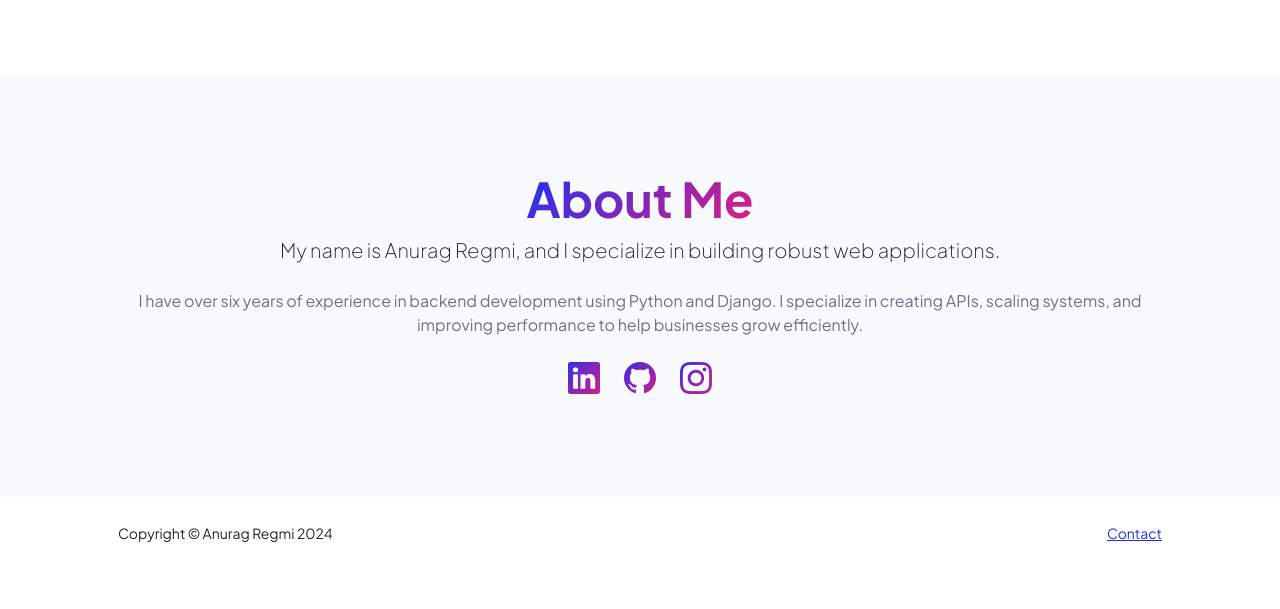
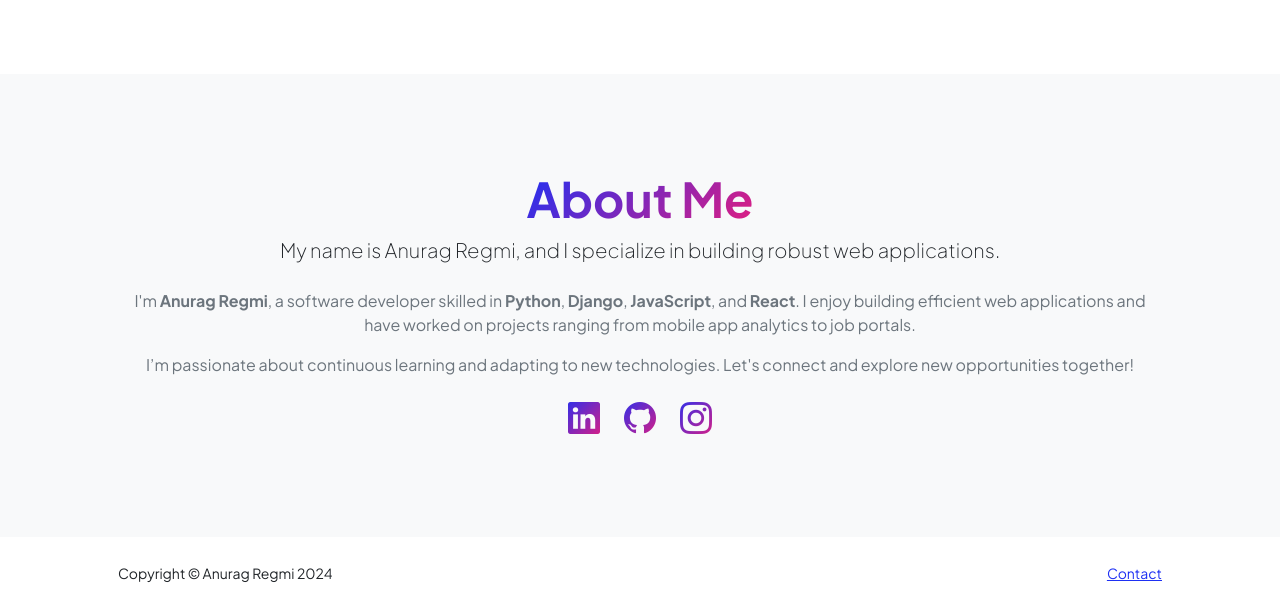
Before and after one commit to anuragregmi/anuragregmi.github.io, a plain HTML site: page index.html in a window 1280 px wide. Shown: the part 1068-1677 px from the top of the page. Before the commit the page ends 1637 px from the top, so only its background shows below. Drawn offline with nearby package versions, Linux system fonts and the light colour scheme.

Commit message:
update about me

```diff
--- a/index.html
+++ b/index.html
@@ -480,12 +480,20 @@
                   My name is Anurag Regmi, and I specialize in building robust
                   web applications.
                 </p>
-                <p class="text-muted">
-                  I have over six years of experience in backend development
-                  using Python and Django. I specialize in creating APIs,
-                  scaling systems, and improving performance to help businesses
-                  grow efficiently.
-                </p>
+                <div class="text-muted">
+                  <p>
+                    I'm <strong>Anurag Regmi</strong>, a software developer
+                    skilled in <strong>Python</strong>, <strong>Django</strong>,
+                    <strong>JavaScript</strong>, and <strong>React</strong>. I
+                    enjoy building efficient web applications and have worked on
+                    projects ranging from mobile app analytics to job portals.
+                  </p>
+                  <p>
+                    I’m passionate about continuous learning and adapting to new
+                    technologies. Let's connect and explore new opportunities
+                    together!
+                  </p>
+                </div>
                 <div class="d-flex justify-content-center fs-2 gap-4">
                   <a
                     class="text-gradient"
```
